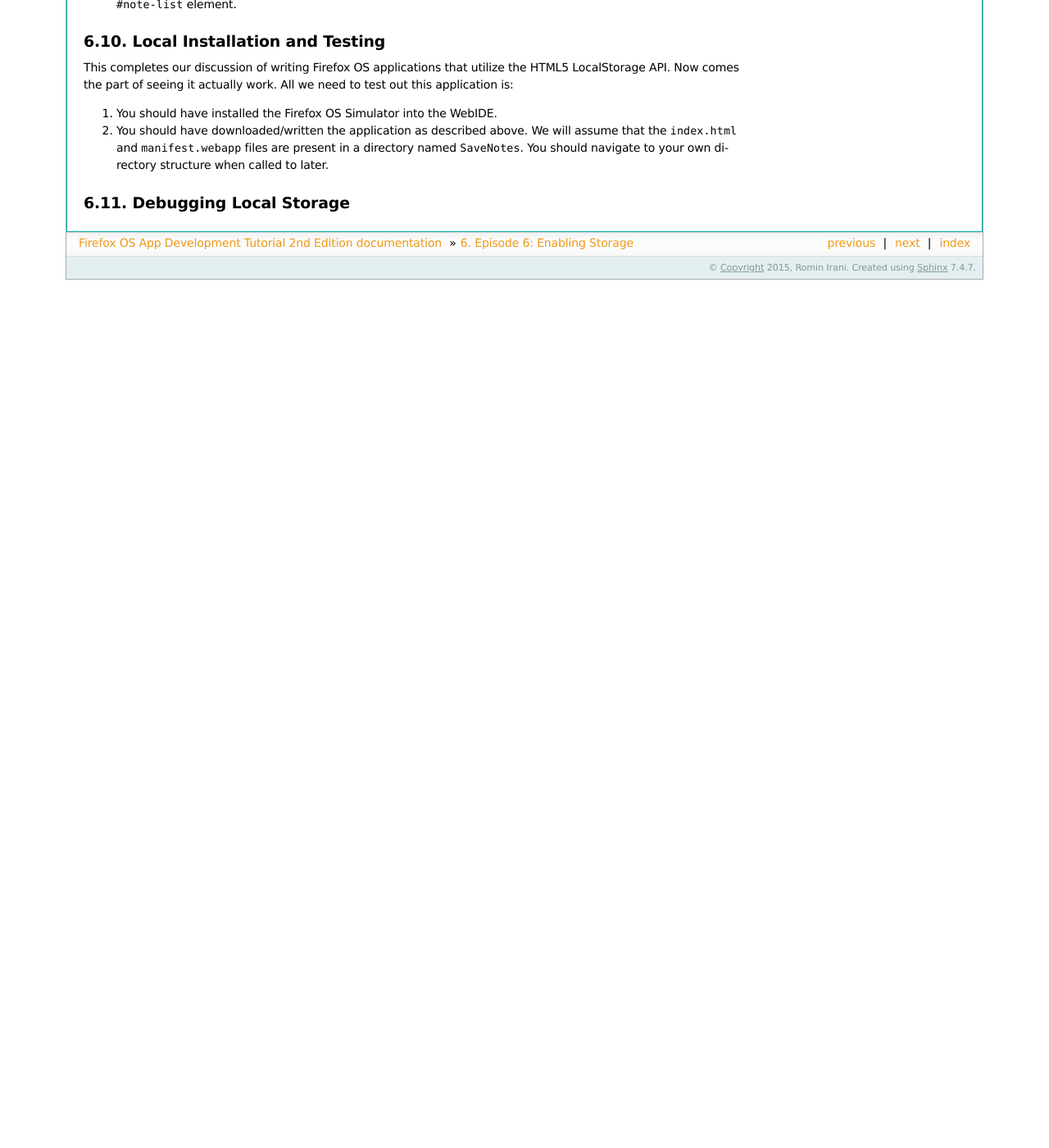
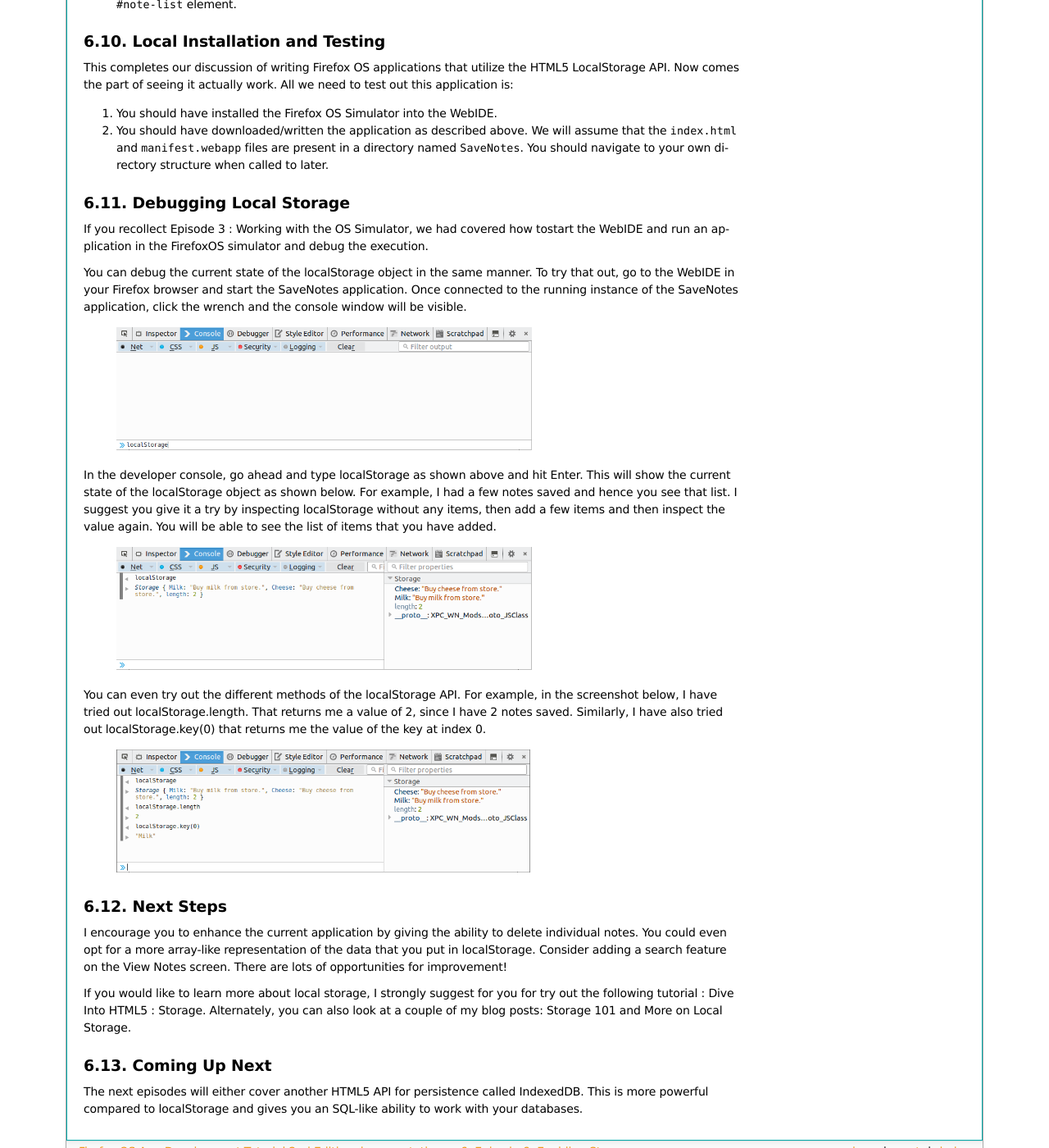
Before and after one commit to anicholakos/complete_fxos_tutorial, a Sphinx documentation site: the page built from source/episode06.rst, in a window 1280 px wide and 1400 px high, scrolled down 6332 px. Shown: the whole window at 82% size. Built offline with Sphinx 7.4.7, drawn with Linux system fonts in a browser that asks for light colours; formulas are drawn with MathJax 3; before the commit the page ends 6673 px from its top, so only the background shows below that.

Commit message:
Finished Episode 3 and 6 and added screenshots

```diff
--- a/source/episode06.rst
+++ b/source/episode06.rst
@@ -258,3 +258,50 @@
 
 Debugging Local Storage
 -----------------------
+
+If you recollect Episode 3 : Working with the OS Simulator, we had covered how tostart the WebIDE and run an application
+in the FirefoxOS simulator and debug the execution.
+
+You can debug the current state of the localStorage object in the same manner.
+To try that out, go to the WebIDE in your Firefox browser and start the
+SaveNotes application. Once connected to the running instance of the SaveNotes application,
+click the wrench and the console window will be visible.
+
+   .. image:: illustrations/episode06/debugging1.png
+      :alt: Developer console
+      :height: 150px
+
+In the developer console, go ahead and type localStorage as shown above and hit Enter.
+This will show the current state of the localStorage object as shown below. For example, I had a few notes saved
+and hence you see that list. I suggest you give it a try by inspecting localStorage without any items, then
+add a few items and then inspect the value again. You will be able to see the list of items that you have added.
+
+   .. image:: illustrations/episode06/debugging2.png
+      :alt: Developer console object
+      :height: 150px
+
+
+You can even try out the different methods of the localStorage API. For example, in the screenshot below,
+I have tried out localStorage.length. That returns me a value of 2, since I have 2 notes saved. Similarly,
+I have also tried out localStorage.key(0) that returns me the value of the key at index 0.
+
+   .. image:: illustrations/episode06/debugging3.png
+      :alt:  Developer Console localStorage API
+      :height: 150px
+
+Next Steps
+----------
+
+I encourage you to enhance the current application by giving the ability to delete individual notes.
+You could even opt for a more array-like representation of the data that you put in localStorage.
+Consider adding a search feature on the View Notes screen. There are lots of opportunities for improvement!
+
+If you would like to learn more about local storage, I strongly suggest for you for try out the following tutorial
+: Dive Into HTML5 : Storage.
+Alternately, you can also look at a couple of my blog posts: Storage 101 and More on Local Storage.
+
+Coming Up Next
+--------------
+
+The next episodes will either cover another HTML5 API for persistence called IndexedDB.
+This is more powerful compared to localStorage and gives you an SQL-like ability to work with your databases.
```
Also changed, not shown: source/episode03.rst (+5 -29 lines), source/illustrations/episode03/breakpoint1.png, source/illustrations/episode06/debugging1.png (added), source/illustrations/episode06/debugging2.png (added), source/illustrations/episode06/debugging3.png (added).
